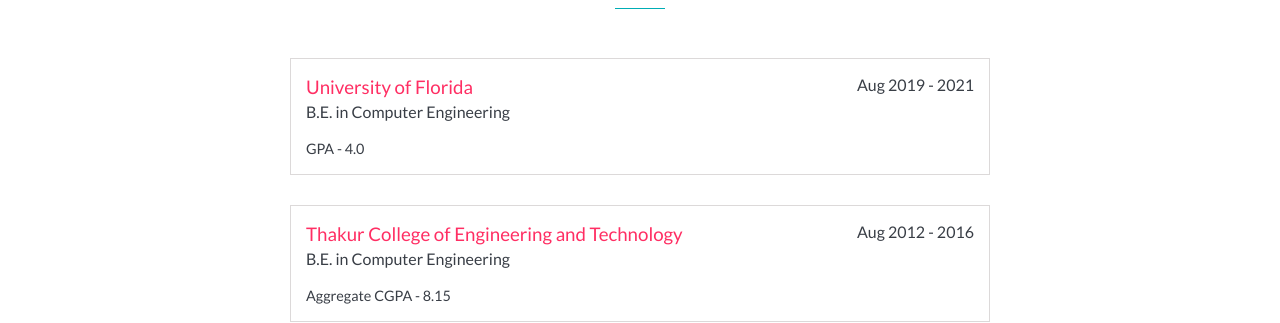
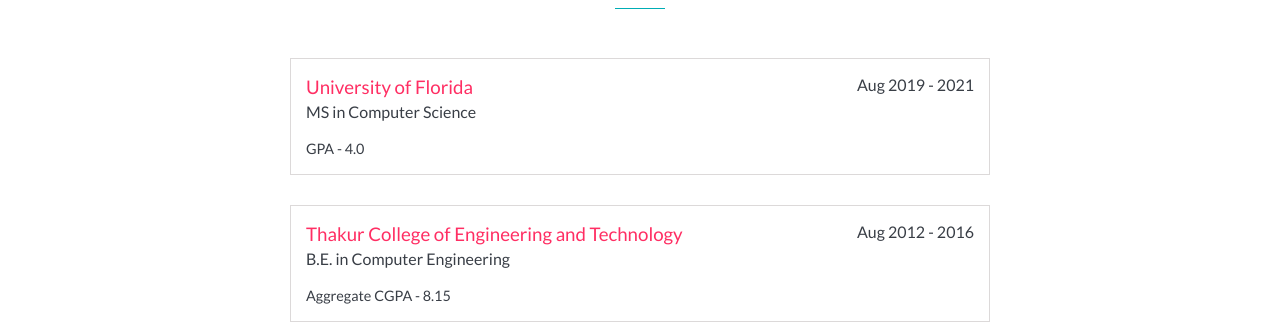
Before and after one commit to meanmachin3/meanmachin3.github.io, a Jekyll site: the page built from index.md, in a window 1280 px wide and 900 px high, scrolled down 2210 px. Shown: the part 158-481 px from the top of the window. Built offline with Jekyll 4.4.1, drawn with Linux system fonts in a browser that asks for light colours; our own code applies the rules of GitHub Pages for plain Markdown files.

Commit message:
fix: typo fix in education

```diff
--- a/_data/education.yml
+++ b/_data/education.yml
@@ -1,6 +1,6 @@
 - name: University of Florida
   year: Aug 2019 - 2021
-  specialization: B.E. in Computer Engineering
+  specialization: MS in Computer Science
   grade: GPA - 4.0
 - name: Thakur College of Engineering and Technology
   year: Aug 2012 - 2016
```
Also changed, not shown: images/profile.jpg.
